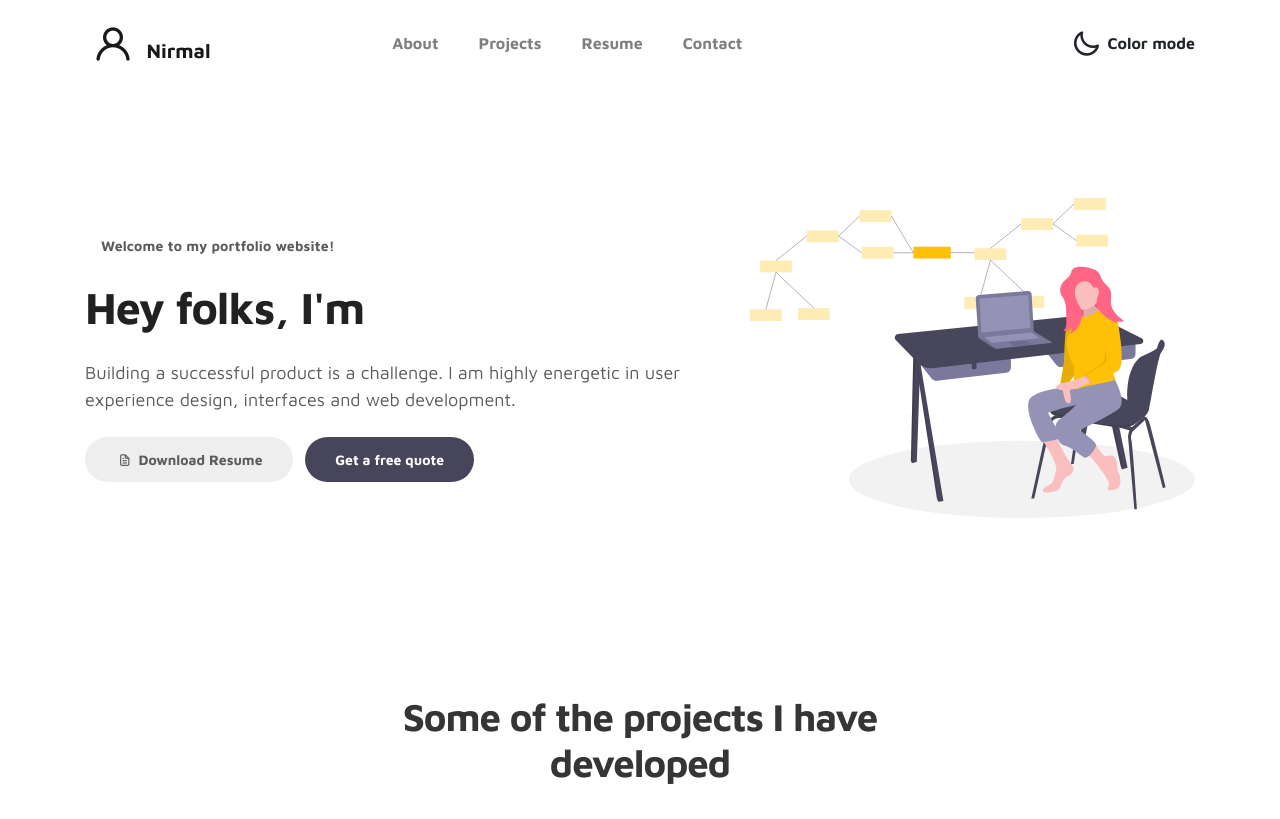
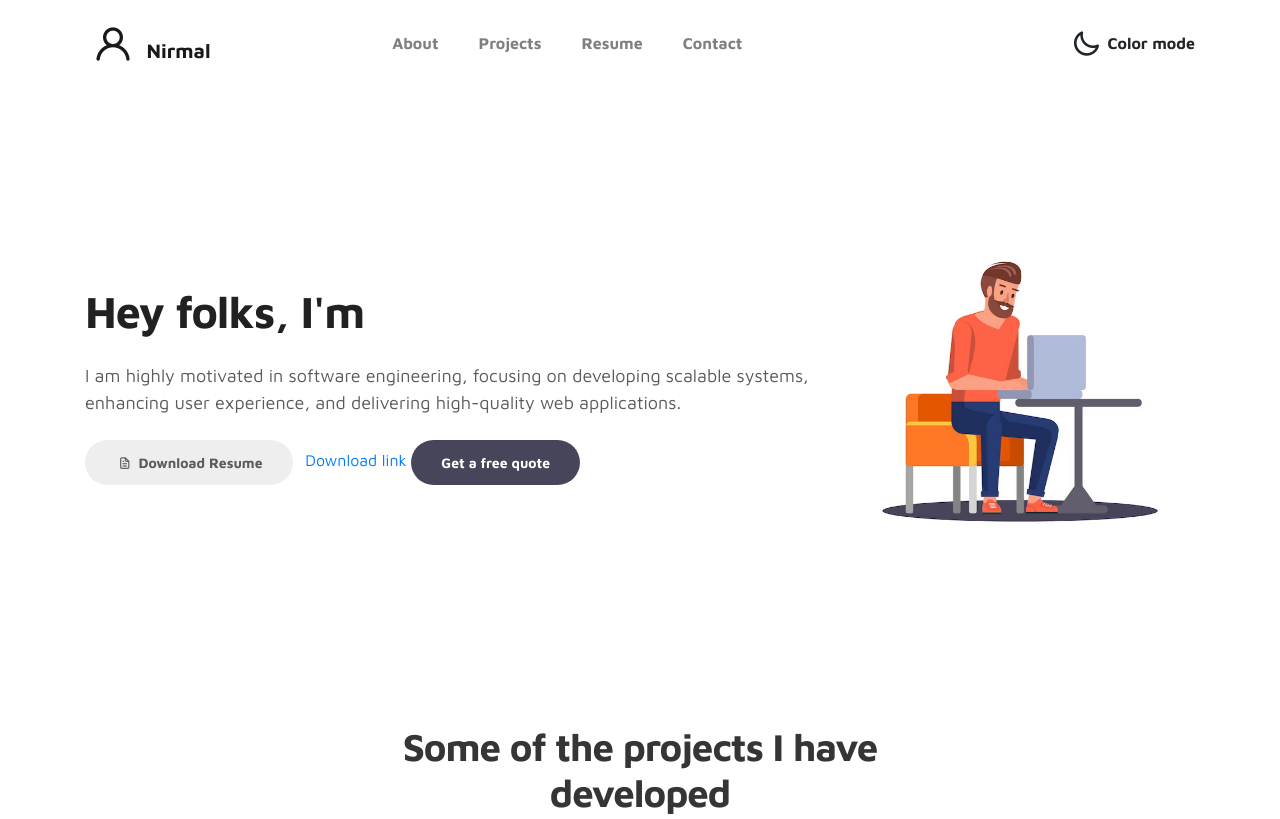
Before and after one commit to nirmalrv8/portfolio, a plain HTML site: page index.html in a window 1280 px wide. Shown: the top 819 px of the page. Drawn offline with Linux system fonts and the light colour scheme.

Commit message:
Add resume download.

```diff
--- a/css/tooplate-style.css
+++ b/css/tooplate-style.css
@@ -111,7 +111,7 @@ b, strong {
   display: inline-block;
   vertical-align: top;
   margin-top: 5px;
-  min-width: 260px;
+  min-width: 400px;
   position: relative;
 }
 
--- a/index.html
+++ b/index.html
@@ -15,7 +15,6 @@
 
     <!-- MAIN STYLE -->
     <link rel="stylesheet" href="css/tooplate-style.css">
-
 <!--
 
 Tooplate 2115 Marvel
@@ -71,11 +70,11 @@ https://www.tooplate.com/view/2115-marvel
         <div class="container">
             <div class="row">
 
-                <div class="col-lg-7 col-md-12 col-12 d-flex align-items-center">
+                <div class="col-lg-8 col-md-12 col-12 d-flex align-items-center">
                     <div class="about-text">
-                        <small class="small-text">Welcome to <span class="mobile-block">my portfolio website!</span></small>
+                        <!-- <small class="small-text">Welcome to <span class="mobile-block">my portfolio website!</span></small> -->
                         <h1 class="animated animated-text">
-                            <span class="mr-2">Hey folks, I'm</span>
+                            <span class="mr-0 fs-6">Hey folks, I'm</span>
                                 <div class="animated-info">
                                     <span class="animated-item">Nirmal</span>
                                     <span class="animated-item">A Software Engineer</span>
@@ -83,18 +82,19 @@ https://www.tooplate.com/view/2115-marvel
                                 </div>
                         </h1>
 
-                        <p>Building a successful product is a challenge. I am highly energetic in user experience design, interfaces and web development.</p>
+                        <p>I am highly motivated in software engineering, focusing on developing scalable systems, enhancing user experience, and delivering high-quality web applications.</p>
 
                         <div class="custom-btn-group mt-4">
-                          <a href="#" class="btn mr-lg-2 custom-btn"><i class='uil uil-file-alt'></i> Download Resume</a>
+                          <a href="files/Resume Nirmal Seneviratne.pdf" class="btn mr-lg-2 custom-btn"><i class='uil uil-file-alt'></i> Download Resume</a>
+                          <a href="files/Resume Nirmal Seneviratne.pdf" download>Download link</a>
                           <a href="#contact" class="btn custom-btn custom-btn-bg custom-btn-link">Get a free quote</a>
                         </div>
                     </div>
                 </div>
 
-                <div class="col-lg-5 col-md-12 col-12">
+                <div class="col-lg-4 col-md-12 col-12">
                     <div class="about-image svg">
-                        <img src="images/undraw/undraw_software_engineer_lvl5.svg" class="img-fluid" alt="svg image">
+                        <img src="images/undraw/man_with_laptop.jpg" class="img-fluid" alt="svg image">
                     </div>
                 </div>
 
```
Also changed, not shown: images/undraw/man_with_laptop.jpg (added), 1 other file.
